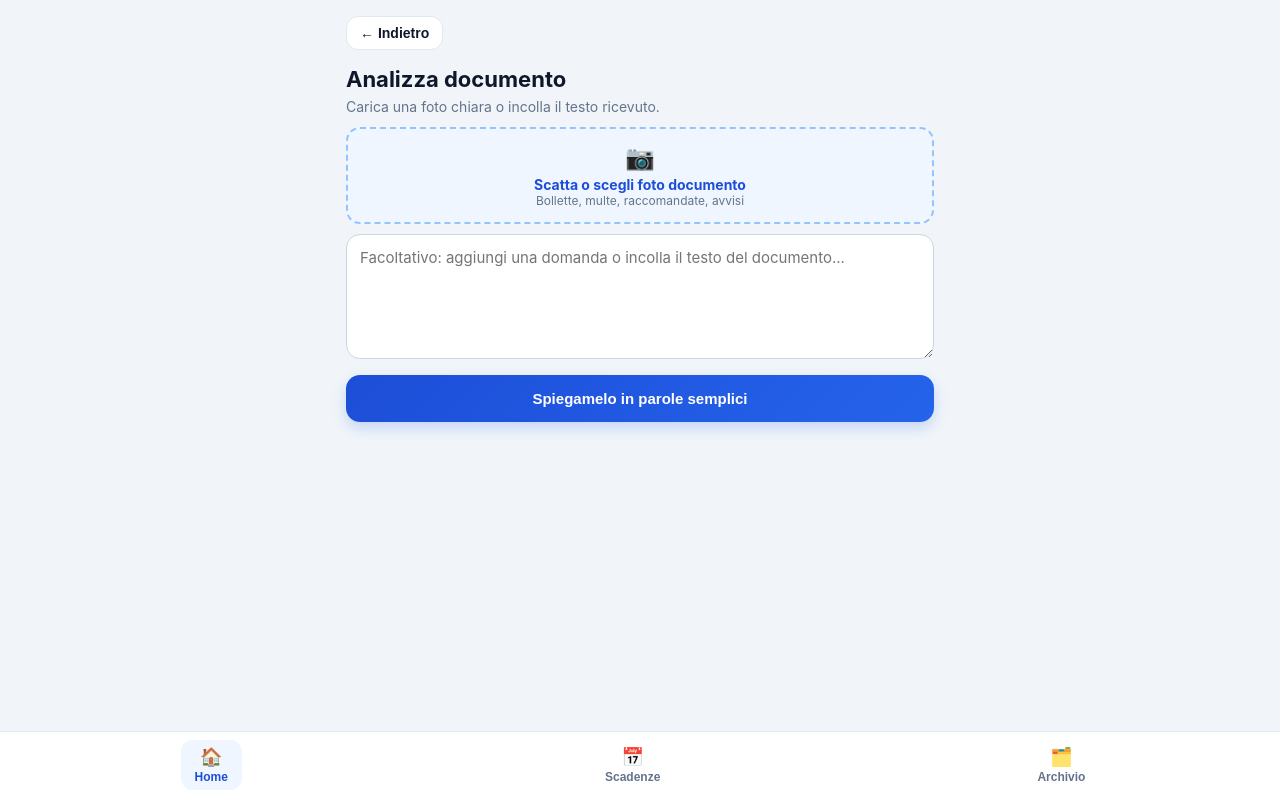
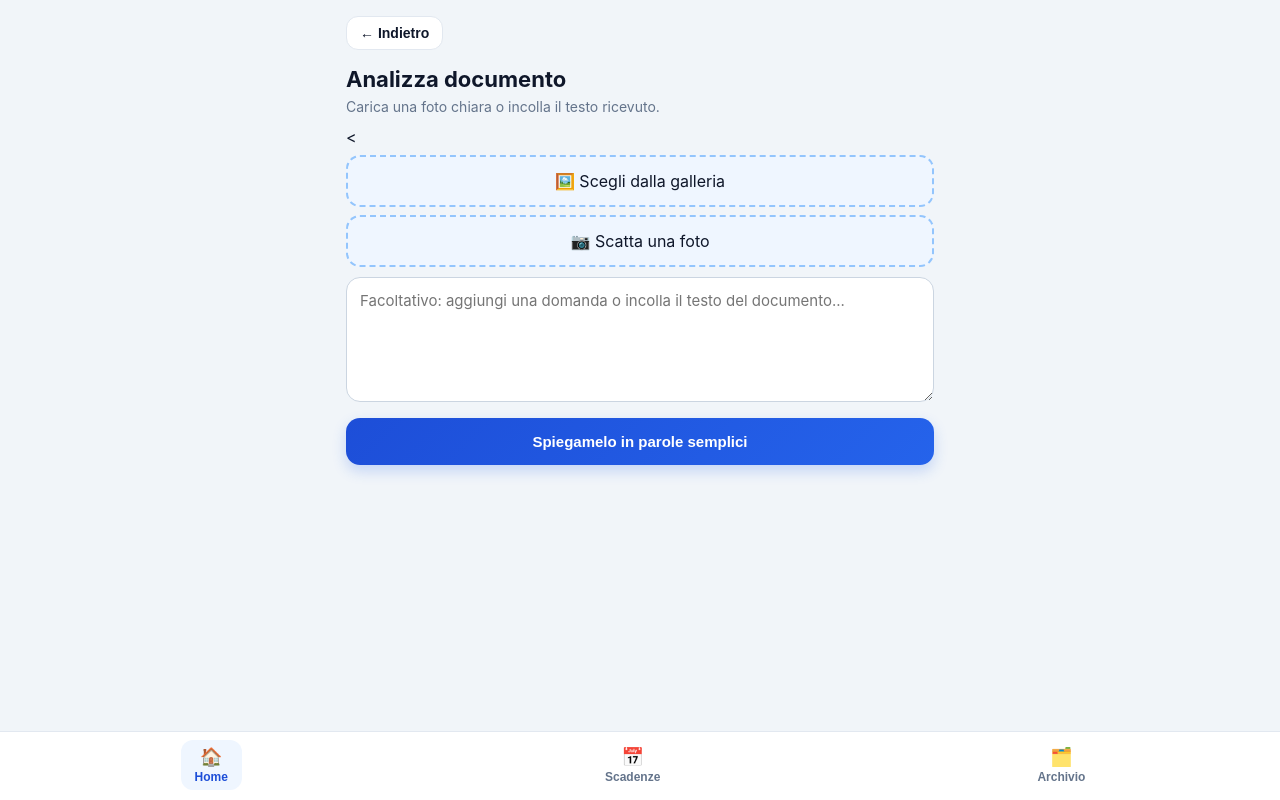
Before and after one commit to ckarmine-source/Chiaro-app, a plain HTML site: page index.html in a window 1280 px wide. Both pictures are taken after a click on the button 640 px from the left and 198 px from the top of the page. Drawn offline with Linux system fonts and the light colour scheme.

Commit message:
Update file input labels for image selection

```diff
--- a/index.html
+++ b/index.html
@@ -296,12 +296,14 @@
     <p id="inSub" style="margin:0 0 12px;font-size:14px;color:#64748b"></p>
 
     <div id="fotoWrap" class="hidden">
-      <label class="file-box" for="fotoInput">
-        <span style="font-size:24px">📷</span>
-        <span style="font-weight:700;color:#1d4ed8;font-size:14px;margin-top:4px">Scatta o scegli foto documento</span>
-        <span style="font-size:12px;color:#64748b">Bollette, multe, raccomandate, avvisi</span>
-        <input type="file" accept="image/*" id="fotoInput" style="display:none" />
-      </label>
+      <<label class="file-box" for="fotoInput">
+  🖼️ Scegli dalla galleria
+  <input type="file" accept="image/*" id="fotoInput" hidden />
+</label>
+<label class="file-box" for="cameraInput">
+  📷 Scatta una foto
+  <input type="file" accept="image/*" capture="environment" id="cameraInput" hidden />
+</label>
       <img id="fotoPrev" style="max-width:100%;max-height:200px;margin:10px auto 0;border-radius:12px;display:none" />
     </div>
 
```
